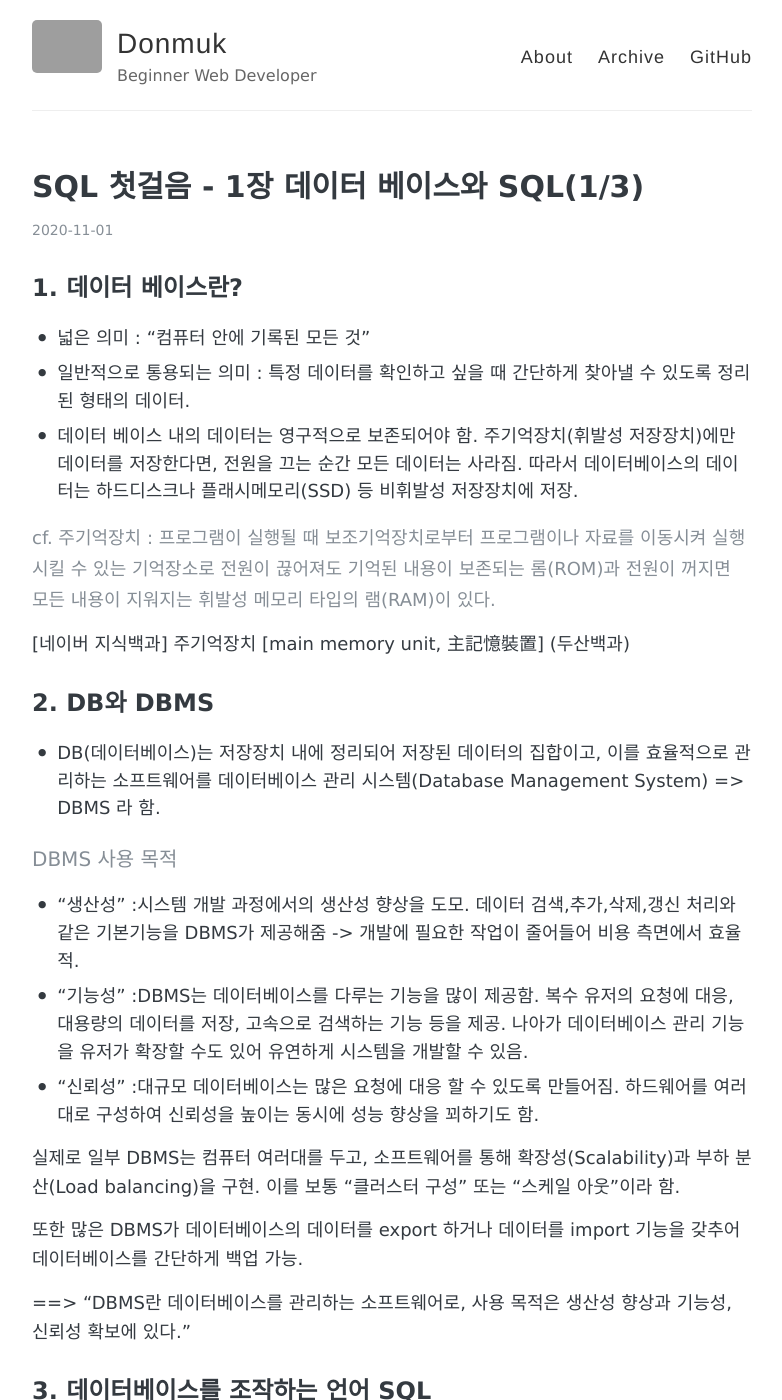
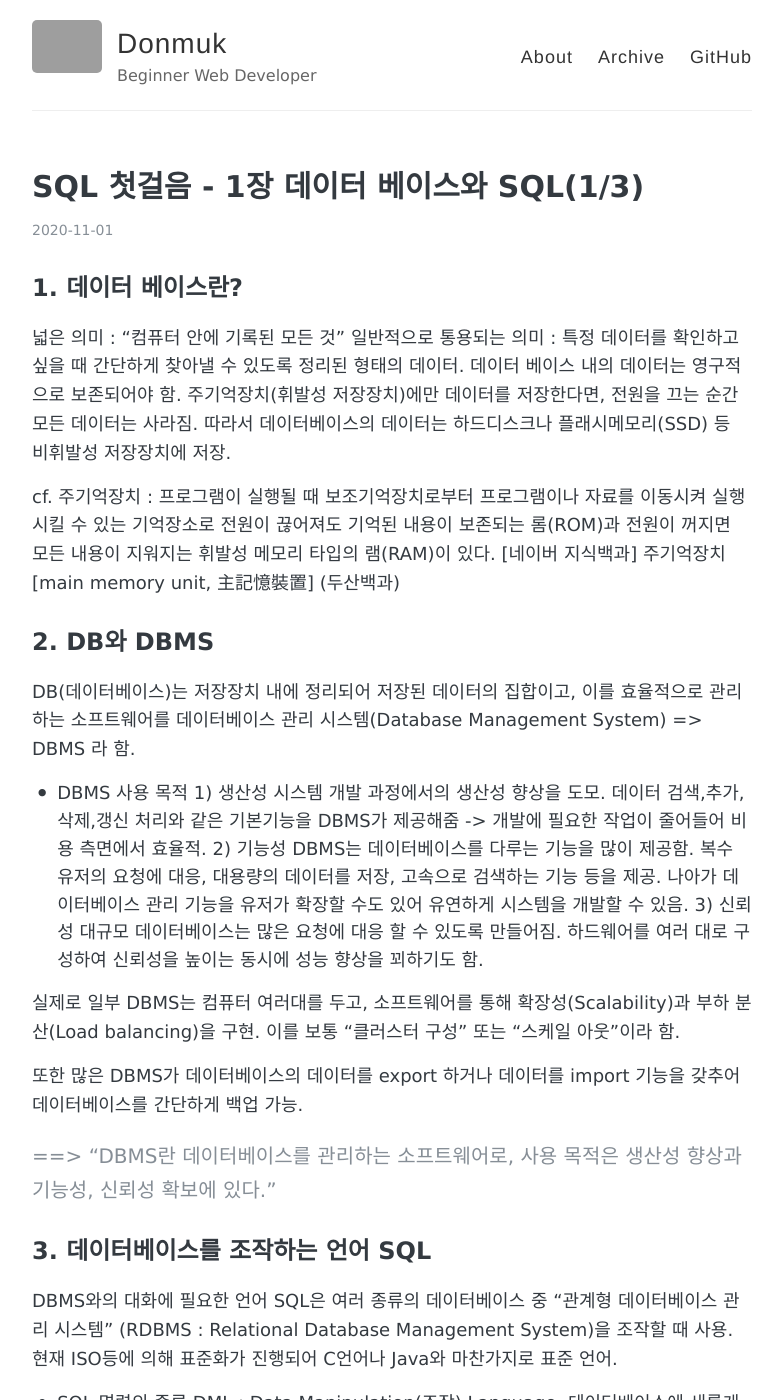
Before and after one commit to donmuk/donmuk.github.io, a Jekyll site: the page built from _posts/2020-11-01-sql-첫걸음-1-1.md, in a window 1280 px wide and 1400 px high. Shown: the whole window, without its empty margins (248-1030 px from the left). Built offline with Jekyll 4.4.1, drawn with Linux system fonts in a browser that asks for light colours; comment, search, counter and statistics services are not loaded; some of the changed text lies outside the part shown; grey boxes are pictures that could not be loaded.

Commit message:
Add files via upload

```diff
--- a/_posts/2020-11-01-sql-첫걸음-1-1.md
+++ b/_posts/2020-11-01-sql-첫걸음-1-1.md
@@ -8,41 +8,40 @@ keywords: ""
 
 ## 1. 데이터 베이스란?
 
-- 넓은 의미 : "컴퓨터 안에 기록된 모든 것"
-- 일반적으로 통용되는 의미 : 특정 데이터를 확인하고 싶을 때 간단하게 찾아낼 수 있도록 정리된 형태의 데이터.
-- 데이터 베이스 내의 데이터는 영구적으로 보존되어야 함. 주기억장치(휘발성 저장장치)에만 데이터를 저장한다면, 전원을 끄는 순간 모든 데이터는 사라짐. 따라서 데이터베이스의 데이터는 하드디스크나 플래시메모리(SSD) 등 비휘발성 저장장치에 저장.
+넓은 의미 : "컴퓨터 안에 기록된 모든 것"
+일반적으로 통용되는 의미 : 특정 데이터를 확인하고 싶을 때 간단하게 찾아낼 수 있도록 정리된 형태의 데이터.
+데이터 베이스 내의 데이터는 영구적으로 보존되어야 함. 주기억장치(휘발성 저장장치)에만 데이터를 저장한다면, 전원을 끄는 순간 모든 데이터는 사라짐. 따라서 데이터베이스의 데이터는 하드디스크나 플래시메모리(SSD) 등 비휘발성 저장장치에 저장.
 
-###### cf. 주기억장치 : 프로그램이 실행될 때 보조기억장치로부터 프로그램이나 자료를 이동시켜 실행시킬 수 있는 기억장소로 전원이 끊어져도 기억된 내용이 보존되는 롬(ROM)과 전원이 꺼지면 모든 내용이 지워지는 휘발성 메모리 타입의 램(RAM)이 있다.
+cf. 주기억장치 : 프로그램이 실행될 때 보조기억장치로부터 프로그램이나 자료를 이동시켜 실행시킬 수 있는 기억장소로 전원이 끊어져도 기억된 내용이 보존되는 롬(ROM)과 전원이 꺼지면 모든 내용이 지워지는 휘발성 메모리 타입의 램(RAM)이 있다.
 [네이버 지식백과] 주기억장치 [main memory unit, 主記憶裝置] (두산백과)
 
 
 ## 2. DB와 DBMS
-- DB(데이터베이스)는 저장장치 내에 정리되어 저장된 데이터의 집합이고, 이를 효율적으로 관리하는 소프트웨어를 데이터베이스 관리 시스템(Database Management System) => DBMS 라 함.
+DB(데이터베이스)는 저장장치 내에 정리되어 저장된 데이터의 집합이고, 이를 효율적으로 관리하는 소프트웨어를 데이터베이스 관리 시스템(Database Management System) => DBMS 라 함.
 
-#### DBMS 사용 목적
-- "생산성"
-:시스템 개발 과정에서의 생산성 향상을 도모. 데이터 검색,추가,삭제,갱신 처리와 같은 기본기능을 DBMS가 제공해줌 -> 개발에 필요한 작업이 줄어들어 비용 측면에서 효율적.
-- "기능성"
-:DBMS는 데이터베이스를 다루는 기능을 많이 제공함. 복수 유저의 요청에 대응, 대용량의 데이터를 저장, 고속으로 검색하는 기능 등을 제공. 나아가 데이터베이스 관리 기능을 유저가 확장할 수도 있어 유연하게 시스템을 개발할 수 있음.
-- "신뢰성"
-:대규모 데이터베이스는 많은 요청에 대응 할 수 있도록 만들어짐.  하드웨어를 여러 대로 구성하여 신뢰성을 높이는 동시에 성능 향상을 꾀하기도 함.
+- DBMS 사용 목적
+1) 생산성
+시스템 개발 과정에서의 생산성 향상을 도모. 데이터 검색,추가,삭제,갱신 처리와 같은 기본기능을 DBMS가 제공해줌 -> 개발에 필요한 작업이 줄어들어 비용 측면에서 효율적.
+2) 기능성
+DBMS는 데이터베이스를 다루는 기능을 많이 제공함. 복수 유저의 요청에 대응, 대용량의 데이터를 저장, 고속으로 검색하는 기능 등을 제공. 나아가 데이터베이스 관리 기능을 유저가 확장할 수도 있어 유연하게 시스템을 개발할 수 있음.
+3) 신뢰성
+대규모 데이터베이스는 많은 요청에 대응 할 수 있도록 만들어짐.  하드웨어를 여러 대로 구성하여 신뢰성을 높이는 동시에 성능 향상을 꾀하기도 함.
 
 실제로 일부 DBMS는 컴퓨터 여러대를 두고, 소프트웨어를 통해 확장성(Scalability)과 부하 분산(Load balancing)을 구현.  이를 보통 "클러스터 구성" 또는 "스케일 아웃"이라 함.
 
 또한 많은 DBMS가 데이터베이스의 데이터를 export 하거나 데이터를 import 기능을 갖추어 데이터베이스를 간단하게 백업 가능.
 
-==> "DBMS란 데이터베이스를 관리하는 소프트웨어로, 사용 목적은 생산성 향상과 기능성, 신뢰성 확보에 있다."
-
+#### ==> "DBMS란 데이터베이스를 관리하는 소프트웨어로, 사용 목적은 생산성 향상과 기능성, 신뢰성 확보에 있다."
 
 ## 3. 데이터베이스를 조작하는 언어 SQL
-- DBMS와의 대화에 필요한 언어
-- SQL은 여러 종류의 데이터베이스 중 "관계형 데이터베이스 관리 시스템" (RDBMS : Relational Database Management System)을 조작할 때 사용.
-- 현재 ISO등에 의해 표준화가 진행되어 C언어나 Java와 마찬가지로 표준 언어.
+DBMS와의 대화에 필요한 언어
+SQL은 여러 종류의 데이터베이스 중 "관계형 데이터베이스 관리 시스템" (RDBMS : Relational Database Management System)을 조작할 때 사용.
+현재 ISO등에 의해 표준화가 진행되어 C언어나 Java와 마찬가지로 표준 언어.
 
-#### SQL 명령의 종류
-- DML : Data Manipulation(조작) Language. 데이터베이스에 새롭게 데이터를 추가 / 삭제 / 내용 갱신 하는 등 데이터를 조작할때 사용.
-- DDL : Data Definition Language. 데이터를 정의하는 명령어. 데이터 베이스 객체(object)를 만들거나 삭제하는 명령어.
-- DCL : Data Control Language. 데이터를 제어하는 명령어. DCL에는 트랜잭션을 제어하는 명령과 데이터 접근권한을 제어하는 명령이 포함됨.
+- SQL 명령의 종류
+DML : Data Manipulation(조작) Language. 데이터베이스에 새롭게 데이터를 추가 / 삭제 / 내용 갱신 하는 등 데이터를 조작할때 사용.
+DDL : Data Definition Language. 데이터를 정의하는 명령어. 데이터 베이스 객체(object)를 만들거나 삭제하는 명령어.
+DCL : Data Control Language. 데이터를 제어하는 명령어. DCL에는 트랜잭션을 제어하는 명령과 데이터 접근권한을 제어하는 명령이 포함됨.
 
 
 출처 : https://smilejh.tistory.com/
```
